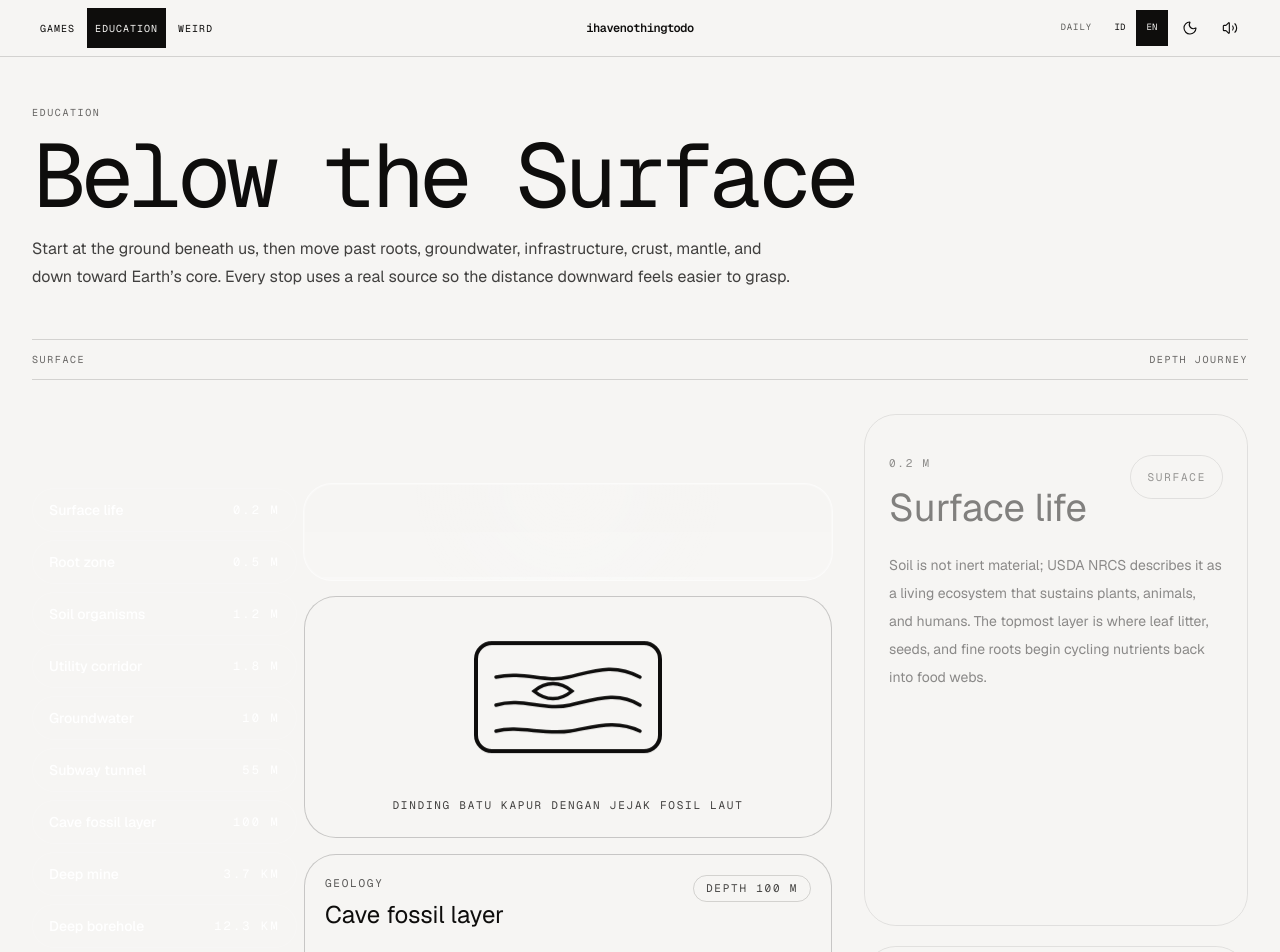
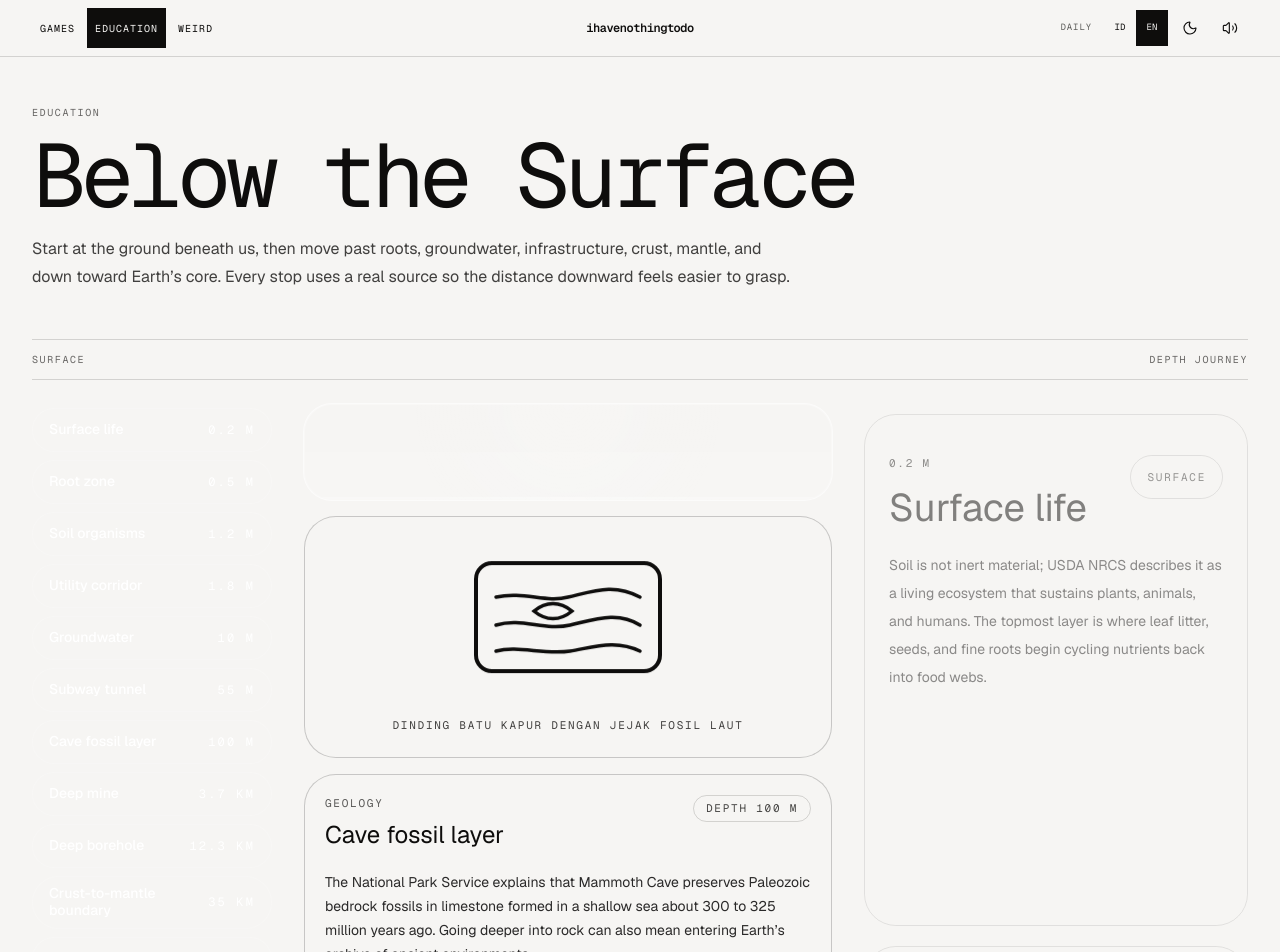
Before and after one commit to rendiero25/IhavenothingtodoGames, a React (Vite) app: page /education in a window 1280 px wide. Shown: the top 952 px of the page. Built offline with nearby package versions, Linux system fonts and the light colour scheme; a web font is replaced by a local one.

Commit message:
fix: prevent below the surface ruler mobile overflow

```diff
--- a/src/components/education/DepthJourney.tsx
+++ b/src/components/education/DepthJourney.tsx
@@ -178,7 +178,7 @@ export function DepthJourney({ stops }: DepthJourneyProps) {
   const activeProgress = progressById[activeStop.id] ?? 0;
 
   return (
-    <div className="min-w-0 overflow-x-hidden" data-reduced-motion={reducedMotion ? 'true' : 'false'}>
+    <div className="min-w-0" data-reduced-motion={reducedMotion ? 'true' : 'false'}>
       <style>{JOURNEY_MOTION_STYLES}</style>
 
       <div className="grid min-w-0 gap-6 lg:grid-cols-[minmax(12rem,15rem)_minmax(0,1fr)_minmax(18rem,24rem)] lg:gap-8">
--- a/src/components/education/DepthRuler.tsx
+++ b/src/components/education/DepthRuler.tsx
@@ -23,15 +23,15 @@ export function DepthRuler({ stops, activeStopId, onSelect }: DepthRulerProps) {
   const { locale } = useI18n();
 
   return (
-    <nav className="flex min-w-max flex-col gap-2 py-1">
-      <ol className="flex list-none flex-col gap-2">
+    <nav className="flex w-full min-w-0 flex-col gap-2 py-1">
+      <ol className="flex w-full min-w-0 list-none flex-col gap-2">
         {stops.map((stop) => {
           const isActive = stop.id === activeStopId;
           const depthLabel = getDepthLabel(stop.depthMeters, locale);
           const title = `${stop.title[locale]} (${depthLabel})`;
 
           return (
-            <li key={stop.id}>
+            <li key={stop.id} className="min-w-0">
               <button
                 type="button"
                 title={title}
@@ -40,13 +40,15 @@ export function DepthRuler({ stops, activeStopId, onSelect }: DepthRulerProps) {
                 data-active={isActive}
                 onClick={() => onSelect?.(stop.id)}
                 className={[
-                  'flex min-h-11 w-full min-w-40 items-center justify-between gap-3 rounded-full border px-4 py-2 text-left transition-colors',
+                  'flex min-h-11 w-full min-w-0 max-w-full items-center gap-3 rounded-full border px-4 py-2 text-left transition-colors',
                   'border-white/15 bg-white/[0.03] text-white focus-visible:outline-2 focus-visible:outline-offset-2 focus-visible:outline-white',
                   isActive ? 'border-white bg-white text-black' : 'hover:border-white/40 hover:bg-white/[0.08]',
                 ].join(' ')}
               >
-                <span className="truncate text-sm font-medium">{stop.title[locale]}</span>
-                <span className="shrink-0 font-mono text-xs uppercase tracking-[0.18em]">
+                <span className="min-w-0 flex-1 text-sm font-medium leading-tight [overflow-wrap:anywhere]">
+                  {stop.title[locale]}
+                </span>
+                <span className="shrink-0 text-right font-mono text-xs uppercase tracking-[0.18em]">
                   {depthLabel}
                 </span>
               </button>
--- a/src/pages/Education.tsx
+++ b/src/pages/Education.tsx
@@ -18,10 +18,10 @@ export default function Education() {
   }, [t]);
 
   return (
-    <div className="flex min-h-dvh flex-col overflow-x-hidden bg-paper text-ink">
+    <div className="flex min-h-dvh min-w-0 flex-col overflow-x-hidden bg-paper text-ink">
       <Header wide />
 
-      <main className="mx-auto flex w-full max-w-[1800px] flex-1 flex-col px-4 pb-16 sm:px-6 lg:px-8">
+      <main className="mx-auto flex w-full min-w-0 max-w-[1800px] flex-1 flex-col px-4 pb-16 sm:px-6 lg:px-8">
         <section aria-labelledby="education-page-title" className="py-8 sm:py-10 lg:py-12">
           <p className="font-mono text-[10px] uppercase tracking-[0.16em] text-ink/62">
             {t('nav.education')}
```
Also changed, not shown: 1 other file (tests, documents, lock files or other folders).
